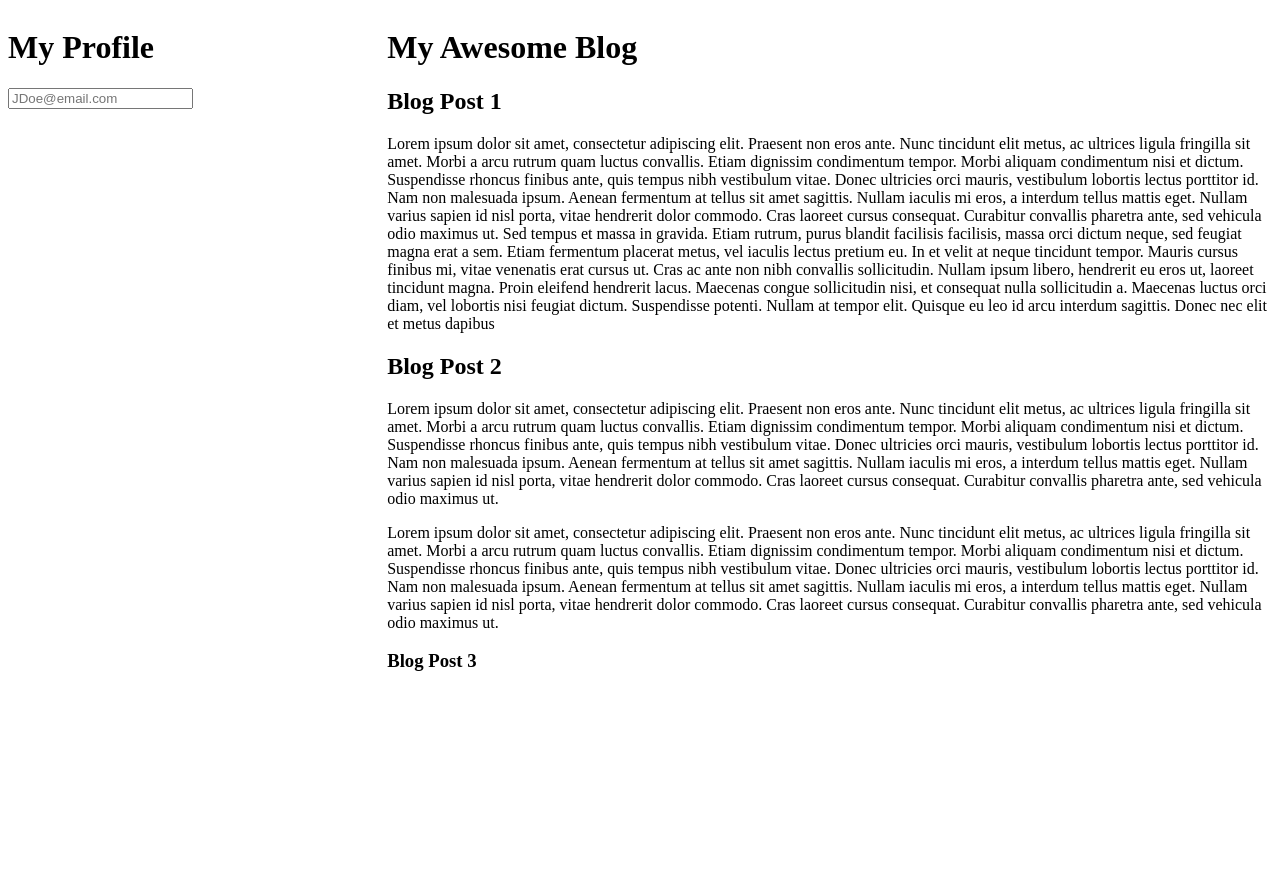
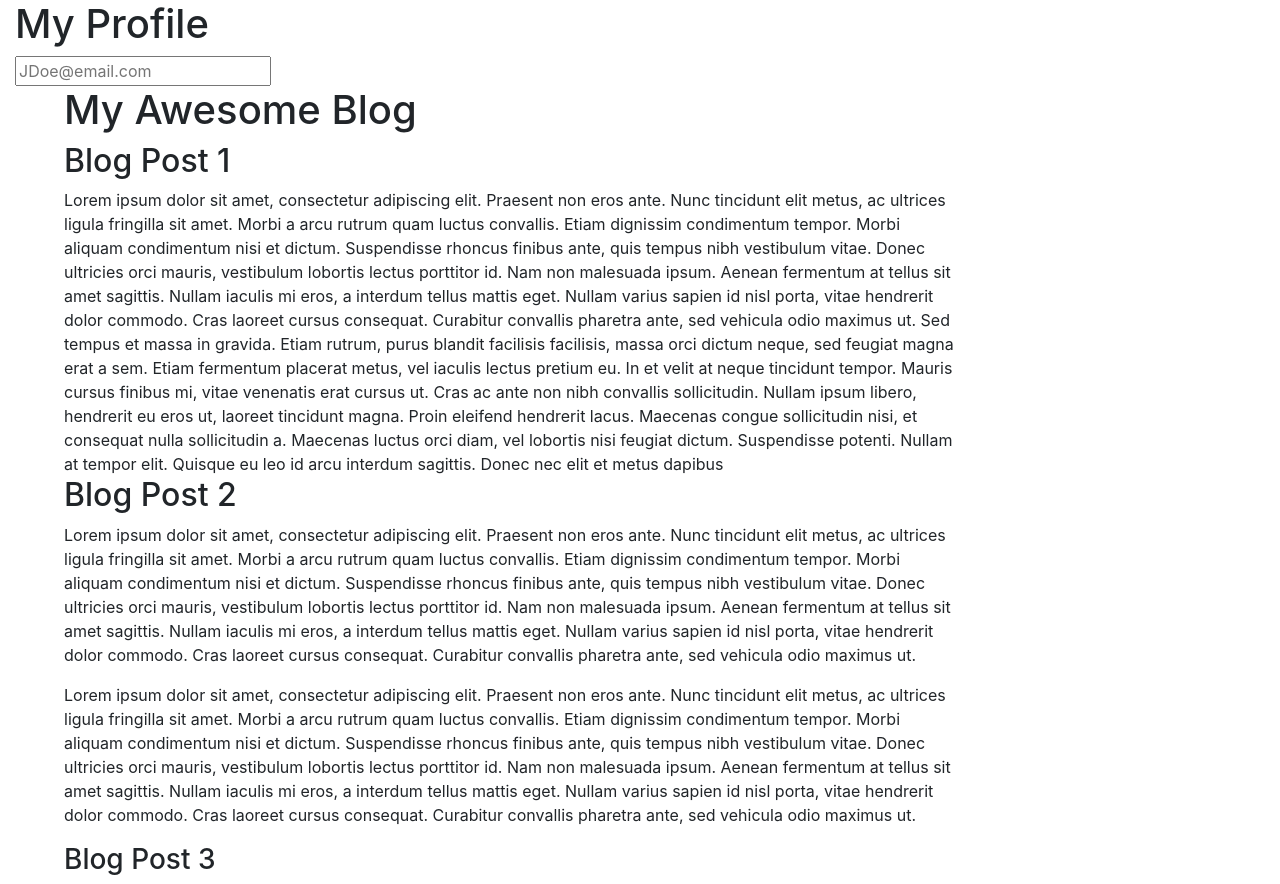
Before and after one commit to jwd2345/DS-3870, a plain HTML site: page Assignment 2/index.html in a window 1280 px wide. Before the commit the page ends 800 px from the top, so only its background shows below. Drawn offline with nearby package versions, Linux system fonts and the light colour scheme.

Commit message:
Update index.html

```diff
--- a/Assignment 2/index.html
+++ b/Assignment 2/index.html
@@ -4,13 +4,16 @@
     <meta http-equiv="X-UA-Compatible" content="IE=edge">
     <meta name="viewport" content="width=Hello World, initial-scale=1.0">
     <title>Document</title>
+    <link rel="stylesheet" href="css/lib/bootstrap.min.css">
 </head>
 <body>
+
     <div id="drawer" style="display: inline;">
-        <div style= "width:25%;display:block; float:left;" id="profile">
-                <h1>My Profile</h1>
+        <div class="col-3" id="profile" div>
+                        <h1>My Profile</h1>
                 <input type="text" id="txtContactEmail" placeholder="JDoe@email.com">
             </div>
+
             <div style="width:70%; margin-left:5%; display:block; float: left;" id = "blog">
             <h1>My Awesome Blog</h1>
             <h2>Blog Post 1</h2>
@@ -23,6 +26,7 @@
             <h3>Blog Post 3</h3>
     </div>
 <div>
-
+    <script src="https://code.jquery.com/jquery-3.5.1.slim.min.js" ></script>
+    <script src="https://cdn.jsdelivr.net/npm/bootstrap@4.6.0/dist/js/bootstrap.bundle.min.js"></script>
 </body>
 </html>
```
